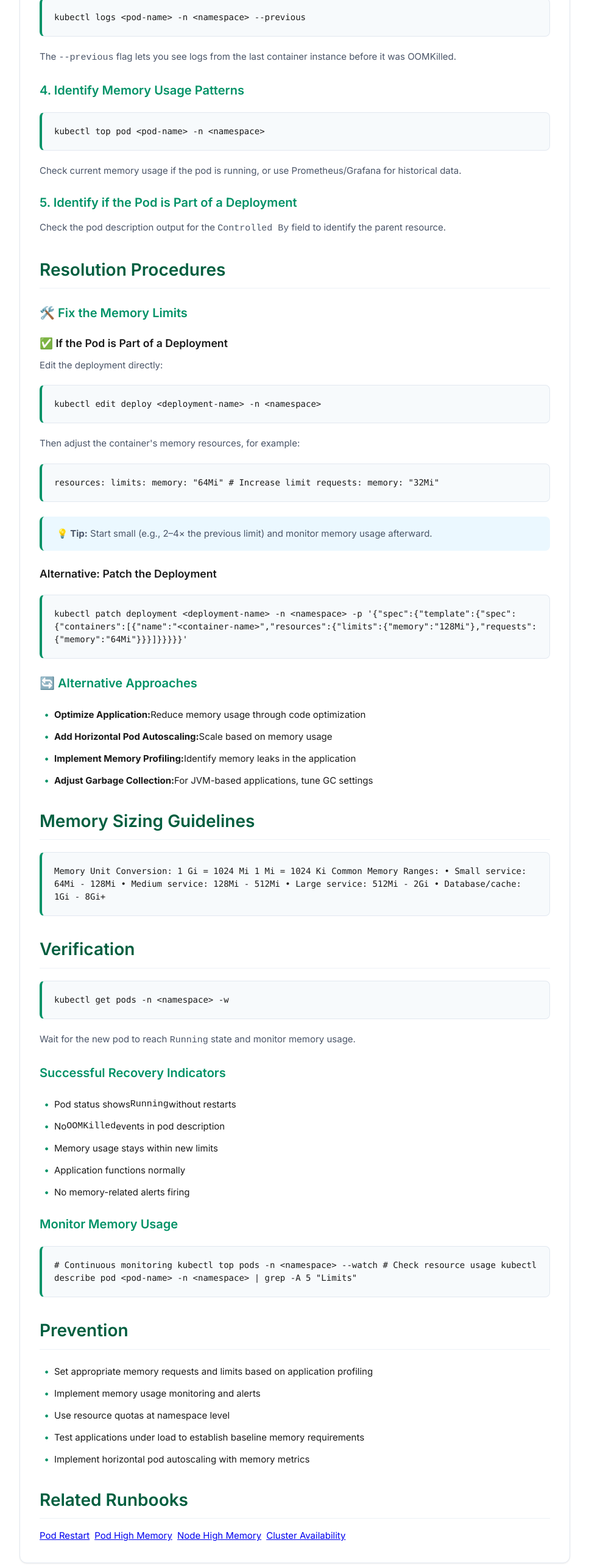
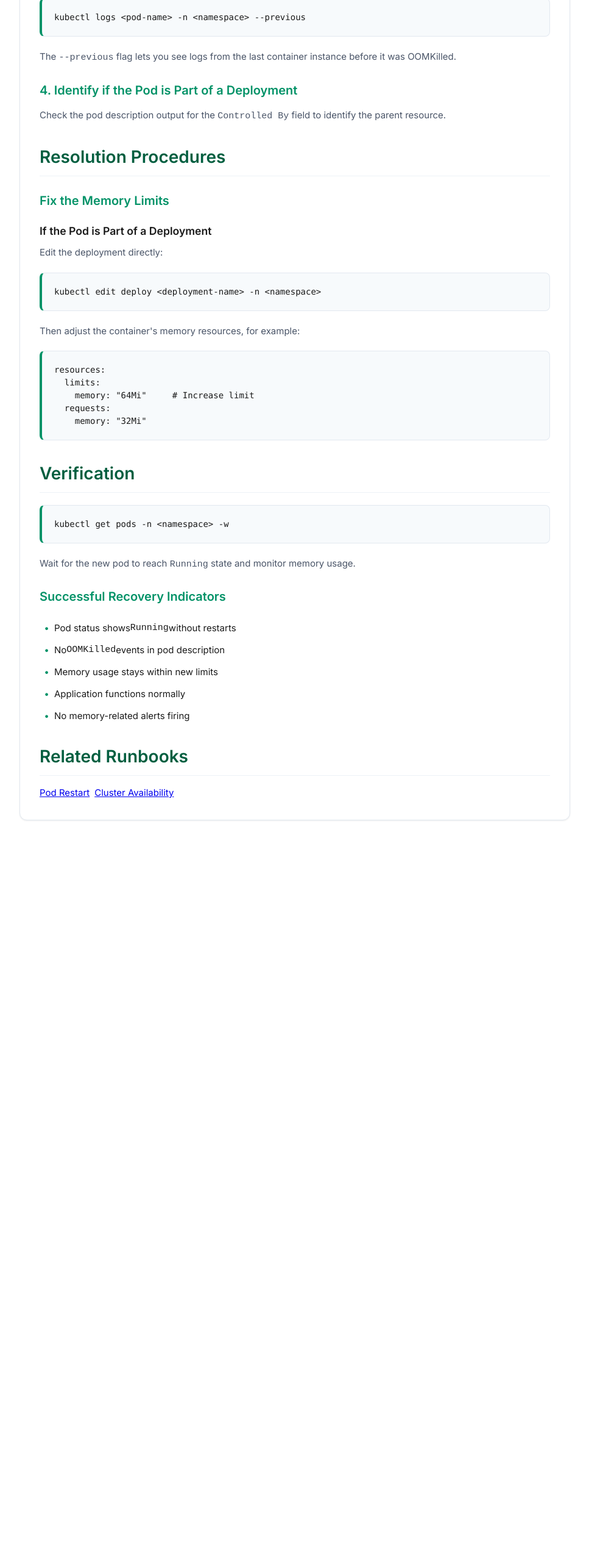
Before and after one commit to jimm03/Opservers-Docs, a Next.js app: page /runbooks/pod-oom-killed in a window 1280 px wide. Shown: the part 1240-3806 px from the top of the page at 61% size, without its empty margins (296-1263 px from the left). After the commit the page ends 2649 px from the top, so only its background shows below. Built offline with nearby package versions, Linux system fonts and the light colour scheme.

Commit message:
cleaned some pages

```diff
--- a/app/architecture/page.tsx
+++ b/app/architecture/page.tsx
@@ -1,6 +1,7 @@
 import Image from 'next/image'
 export default function Architecture() {
   const tools = [
+    { tool: "Github", purpose: "Platform for version control and store source code" },
     { tool: "Kubernetes", purpose: "Platform to deploy and manage the web application and monitoring stack" },
     { tool: "Web Application (Flask)", purpose: "Simulated workload generating structured logs and metrics" },
     { tool: "Prometheus", purpose: "Collects time-series metrics from the web app and Kubernetes cluster" },
--- a/app/runbooks/node-high-memory/page.tsx
+++ b/app/runbooks/node-high-memory/page.tsx
@@ -24,7 +24,7 @@ export default function NodeHighMemoryRunbook() {
         <div className="alert alert-info">
           <div>
             <strong>Description:</strong> Node memory usage exceeds threshold for extended period.<br/>
-            <strong>When it triggers:</strong> Node memory usage exceeds 80% (warning) or 85% (critical) for 3 minutes.
+            <strong>When it triggers:</strong> Node memory usage exceeds 70% (warning) or 80% (critical) for 3 minutes.
           </div>
         </div>
 
@@ -46,7 +46,7 @@ kubectl delete pod <pod-name> -n default`}
 
         <h2>Verification</h2>
         <ul className="bullet-list">
-          <li>Memory usage drops below 80% threshold</li>
+          <li>Memory usage drops below 70% threshold</li>
           <li>No critical alerts firing in Alertmanager</li>
         </ul>
 
--- a/app/runbooks/pod-oom-killed/page.tsx
+++ b/app/runbooks/pod-oom-killed/page.tsx
@@ -53,61 +53,26 @@ export default function PodOOMKilledRunbook() {
         </div>
         <p>The <code>--previous</code> flag lets you see logs from the last container instance before it was OOMKilled.</p>
 
-        <h3>4. Identify Memory Usage Patterns</h3>
-        <div className="code-block">
-          {`kubectl top pod <pod-name> -n <namespace>`}
-        </div>
-        <p>Check current memory usage if the pod is running, or use Prometheus/Grafana for historical data.</p>
-
-        <h3>5. Identify if the Pod is Part of a Deployment</h3>
+        <h3>4. Identify if the Pod is Part of a Deployment</h3>
         <p>Check the pod description output for the <code>Controlled By</code> field to identify the parent resource.</p>
 
         <h2>Resolution Procedures</h2>
 
-        <h3>🛠️ Fix the Memory Limits</h3>
+        <h3>Fix the Memory Limits</h3>
 
-        <h4>✅ If the Pod is Part of a Deployment</h4>
+        <h4>If the Pod is Part of a Deployment</h4>
         <p>Edit the deployment directly:</p>
         <div className="code-block">
           {`kubectl edit deploy <deployment-name> -n <namespace>`}
         </div>
         <p>Then adjust the container&apos;s memory resources, for example:</p>
-        <div className="code-block">
+        <pre className="code-block">
           {`resources:
   limits:
     memory: "64Mi"     # Increase limit
   requests:
     memory: "32Mi"`}
-        </div>
-        <div className="alert alert-info">
-          <strong>💡 Tip:</strong> Start small (e.g., 2–4× the previous limit) and monitor memory usage afterward.
-        </div>
-
-        <h4>Alternative: Patch the Deployment</h4>
-        <div className="code-block">
-          {`kubectl patch deployment <deployment-name> -n <namespace> -p '{"spec":{"template":{"spec":{"containers":[{"name":"<container-name>","resources":{"limits":{"memory":"128Mi"},"requests":{"memory":"64Mi"}}}]}}}}}'`}
-        </div>
-
-        <h3>🔄 Alternative Approaches</h3>
-        <ul className="bullet-list">
-          <li><strong>Optimize Application:</strong> Reduce memory usage through code optimization</li>
-          <li><strong>Add Horizontal Pod Autoscaling:</strong> Scale based on memory usage</li>
-          <li><strong>Implement Memory Profiling:</strong> Identify memory leaks in the application</li>
-          <li><strong>Adjust Garbage Collection:</strong> For JVM-based applications, tune GC settings</li>
-        </ul>
-
-        <h2>Memory Sizing Guidelines</h2>
-        <div className="code-block">
-          {`Memory Unit Conversion:
-1 Gi = 1024 Mi
-1 Mi = 1024 Ki
-
-Common Memory Ranges:
-• Small service:   64Mi - 128Mi
-• Medium service:  128Mi - 512Mi
-• Large service:   512Mi - 2Gi
-• Database/cache:  1Gi - 8Gi+`}
-        </div>
+        </pre>
 
         <h2>Verification</h2>
         <div className="code-block">
@@ -124,29 +89,9 @@ Common Memory Ranges:
           <li>No memory-related alerts firing</li>
         </ul>
 
-        <h3>Monitor Memory Usage</h3>
-        <div className="code-block">
-          {`# Continuous monitoring
-kubectl top pods -n <namespace> --watch
-
-# Check resource usage
-kubectl describe pod <pod-name> -n <namespace> | grep -A 5 "Limits"`}
-        </div>
-
-        <h2>Prevention</h2>
-        <ul className="bullet-list">
-          <li>Set appropriate memory requests and limits based on application profiling</li>
-          <li>Implement memory usage monitoring and alerts</li>
-          <li>Use resource quotas at namespace level</li>
-          <li>Test applications under load to establish baseline memory requirements</li>
-          <li>Implement horizontal pod autoscaling with memory metrics</li>
-        </ul>
-
         <h2>Related Runbooks</h2>
         <div style={{ display: 'flex', flexWrap: 'wrap', gap: '0.5rem', marginTop: '1rem' }}>
           <Link href="/runbooks/pod-restart" className="tag-link">Pod Restart</Link>
-          <Link href="/runbooks/pod-high-memory" className="tag-link">Pod High Memory</Link>
-          <Link href="/runbooks/node-high-memory" className="tag-link">Node High Memory</Link>
           <Link href="/runbooks/cluster-availability" className="tag-link">Cluster Availability</Link>
         </div>
       </div>
```
Also changed, not shown: app/runbooks/page.tsx (+0 -10 lines).
